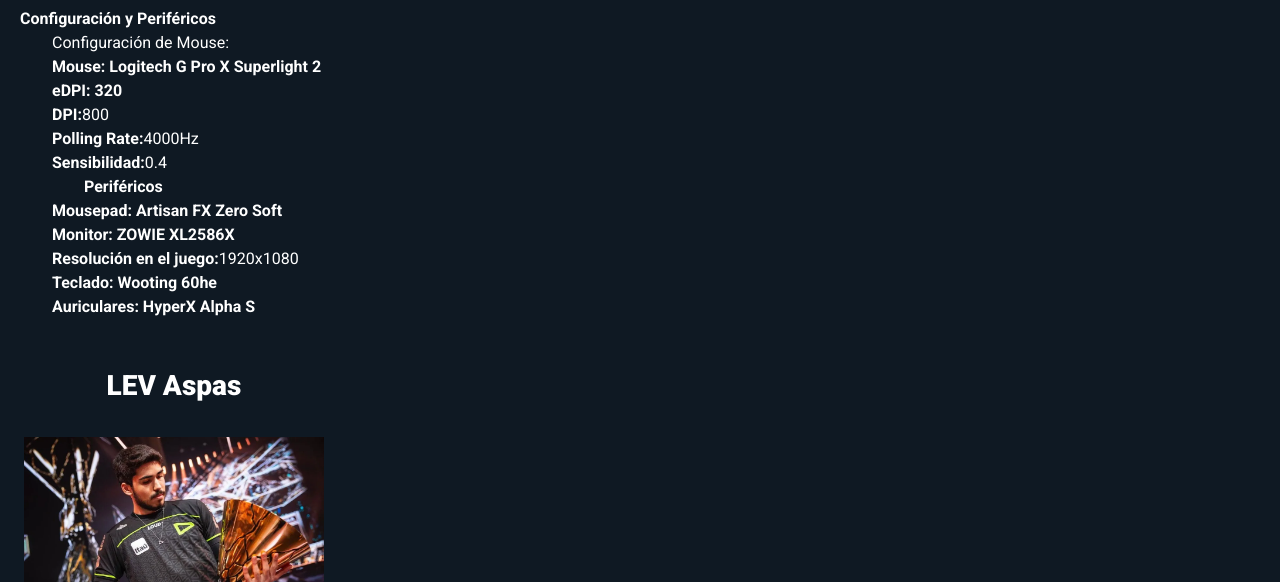
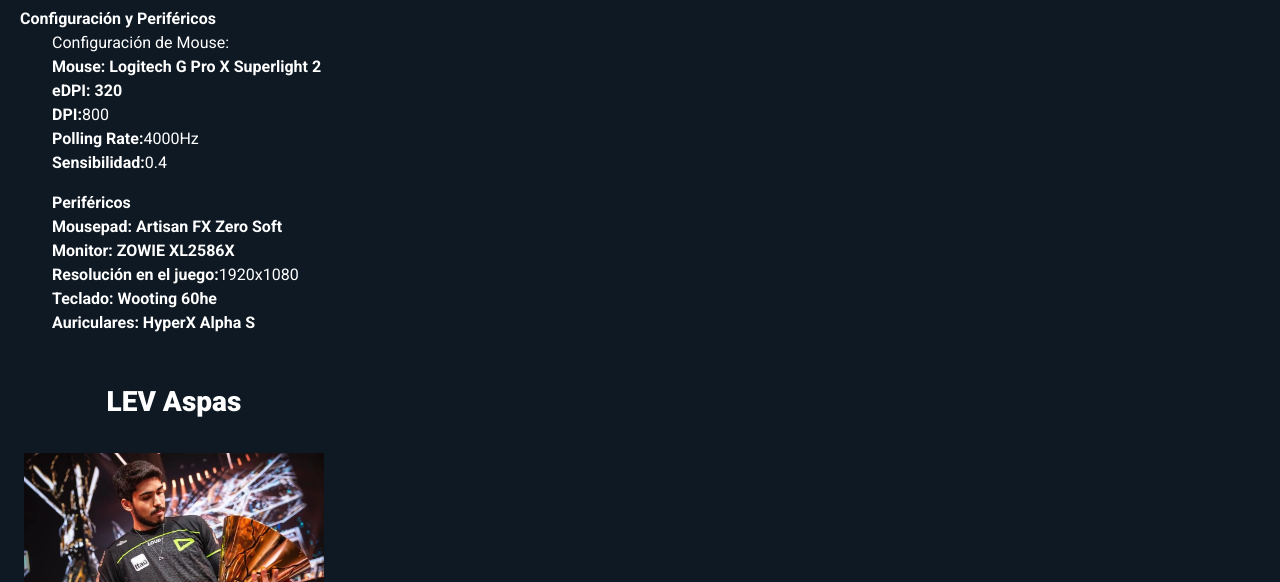
Before and after one commit to Santahhhh/Valopedia, a plain HTML site: page html/aspas.html in a window 1280 px wide. Shown: the part 218-800 px from the top of the page. Drawn offline with nearby package versions, Linux system fonts and the light colour scheme.

Commit message:
players-example completado

```diff
--- a/html/aspas.html
+++ b/html/aspas.html
@@ -73,7 +73,8 @@
                 <li><strong>DPI:</strong>800</li>
                 <li><strong>Polling Rate:</strong>4000Hz</li>
                 <li><strong>Sensibilidad:</strong>0.4</li>
-                <ul class="config"><strong>Periféricos</strong></ul>
+            </ul>
+            <ul class="config"><strong>Periféricos</strong>
                 <li><strong>Mousepad: Artisan FX Zero Soft</strong></li>
                 <li><strong>Monitor: ZOWIE XL2586X</strong></li>
                 <li><strong>Resolución en el juego:</strong>1920x1080</li>
```
Also changed, not shown: html/demon1.html (+2 -1 lines).
